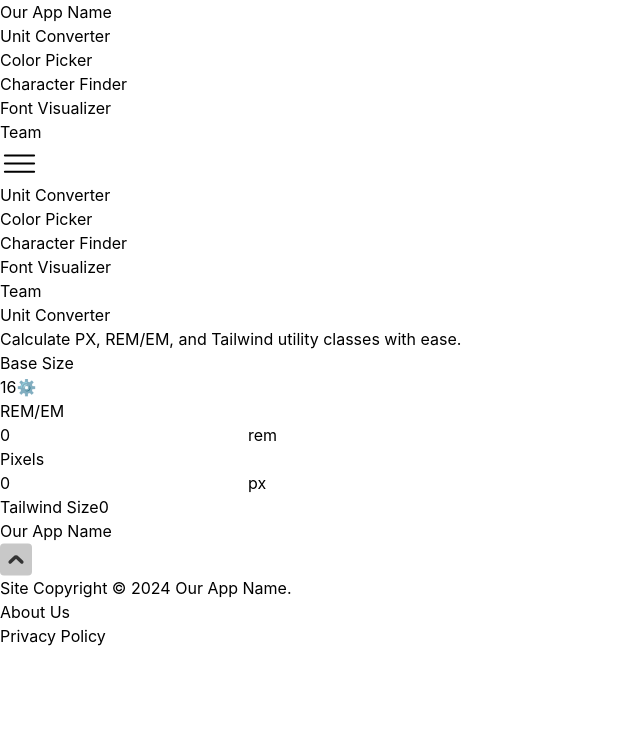
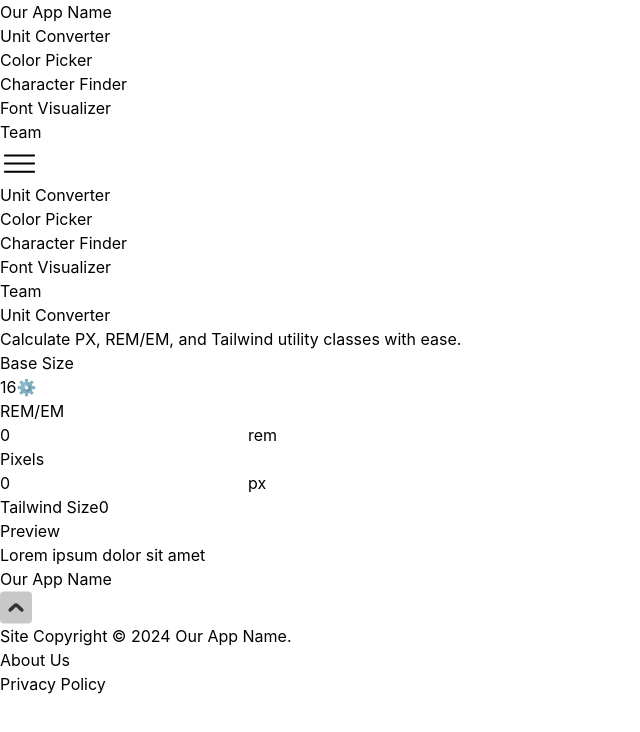
Before and after one commit to chingu-voyages/devex.tools, a React (Vite) app in the folder fetools-app/: page /unit-converter in a window 1280 px wide. Shown: the top 732 px of the page, without its empty margins (0-640 px from the left). Built offline with nearby package versions, Linux system fonts and the light colour scheme.

Commit message:
feat: Create Lorem Ipsum preview that changes font size as per user's input

```diff
--- a/fetools-app/src/pages/UnitConverter.jsx
+++ b/fetools-app/src/pages/UnitConverter.jsx
@@ -1,4 +1,5 @@
 import "../index.css";
+import GoDeeper from "../components/GoDeeper";
 
 import React, { useState } from "react";
 
@@ -11,6 +12,12 @@ function UnitConverter() {
   const [em, setEm] = useState(0);
   const [tailwindSize, setTailwindSize] = useState(0);
   const [editMode, setEditMode] = useState(false);
+  const [cssSize, setCssSize] = useState("16px");
+
+  // Update CSS size whenever pixels, em, or Tailwind size changes
+  const updateCssSize = (newSizeInPixels) => {
+    setCssSize(`${newSizeInPixels}px`); // Update CSS size
+  };
 
   // Handler for base pixel size changes
   const handleBasePixelSizeChange = (e) => {
@@ -28,6 +35,7 @@ function UnitConverter() {
     const newEm = newPixels / basePixelSize;
     setEm(newEm);
     setTailwindSize(newEm * 4);
+    updateCssSize(newPixels);
   };
 
   // Handler for rem/em value changes
@@ -37,6 +45,7 @@ function UnitConverter() {
     const newPixels = newEm * basePixelSize;
     setPixels(newPixels);
     setTailwindSize(newEm * 4);
+    updateCssSize(newPixels);
   };
 
   // Handler for Tailwind size changes
@@ -46,6 +55,7 @@ function UnitConverter() {
     const newEm = newTailwindSize / 4;
     setEm(newEm);
     setPixels(newEm * basePixelSize);
+    updateCssSize(newPixels);
   };
 
   // Handler for the cog (settings) icon click. Toggles the edit mode state.
@@ -61,16 +71,38 @@ function UnitConverter() {
     }
   };
 
+  //links for Go Deeper component
+  const linksData = [
+    {
+      url: "https://en.wikipedia.org/wiki/Gabe_Newell",
+      textValue: "Dummy Link 1",
+    },
+    {
+      url: "https://en.wikipedia.org/wiki/SteamOS",
+      textValue: "Dummy Link 2",
+    },
+    {
+      url: "https://en.wikipedia.org/wiki/Half-Life:_Alyx",
+      textValue: "Dummy Link 3",
+    },
+  ];
+
   // JSX for rendering the UI components.
   return (
-    <main>
-      <p className="font-mono text-5xl ml-3">Unit Converter</p>
-      <p className="font-mono text-1xl ml-3 mb-2">
+    <>
+      <main
+        className="p-6
+    sm:p-12 lg:px-48 lg:py-20"
+      >
+        <p className="font-mono text-6xl ml-4">Unit Converter</p>
+
+        <p className="font-mono text-1xl ml-4 mb-2">
           Calculate PX, REM/EM, and Tailwind utility classes with ease.
         </p>
-      <div className="flex gap-10 p-4">
+
+        <div className="flex gap-10 p-4 ml-52">
           <div className="mb-3">
-          <label className="block mb-2 text-sm font-bold text-black">
+            <label className="block mb-2 text-lg font-bold text-black">
               Base Size
             </label>
             {/*Tertiary operator used to differentiate when the Base Size input element should and should not be editable*/}
@@ -89,8 +121,9 @@ function UnitConverter() {
               </div>
             )}
           </div>
+
           <div className="mb-3 relative">
-          <label className="block mb-2 text-sm font-bold text-black">
+            <label className="block mb-2 text-lg font-bold text-black">
               REM/EM
             </label>
             <div className="flex border rounded relative">
@@ -105,8 +138,9 @@ function UnitConverter() {
               </span>
             </div>
           </div>
+
           <div className="mb-3 relative">
-          <label className="block mb-2 text-sm font-bold text-black">
+            <label className="block mb-2 text-lg font-bold text-black">
               Pixels
             </label>
             <div className="flex border rounded relative">
@@ -123,7 +157,7 @@ function UnitConverter() {
           </div>
 
           <div className="mb-3">
-          <label className="block mb-2 text-sm font-bold text-black">
+            <label className="block mb-2 text-lg font-bold text-black">
               Tailwind Size
             </label>
             <input
@@ -134,7 +168,26 @@ function UnitConverter() {
             />
           </div>
         </div>
+
+        <div className="flex flex-col gap-4 items-start p-4">
+          <p className="font-mono text-4xl">Preview</p>
+          <div
+            className="flex flex-row justify-start items-center border border-black border-dashed p-3
+        min-h-[100px] w-full overflow-auto"
+          >
+            <p
+              className="font-mono font-bold text-3xl break-words leading-none"
+              style={{
+                fontSize: cssSize,
+              }}
+            >
+              Lorem ipsum dolor sit amet
+            </p>
+          </div>
+        </div>
+        {/* <GoDeeper linksData={linksData} /> */}
       </main>
+    </>
   );
 }
 
```
Lines whose indentation alone changed are shown as unchanged.
